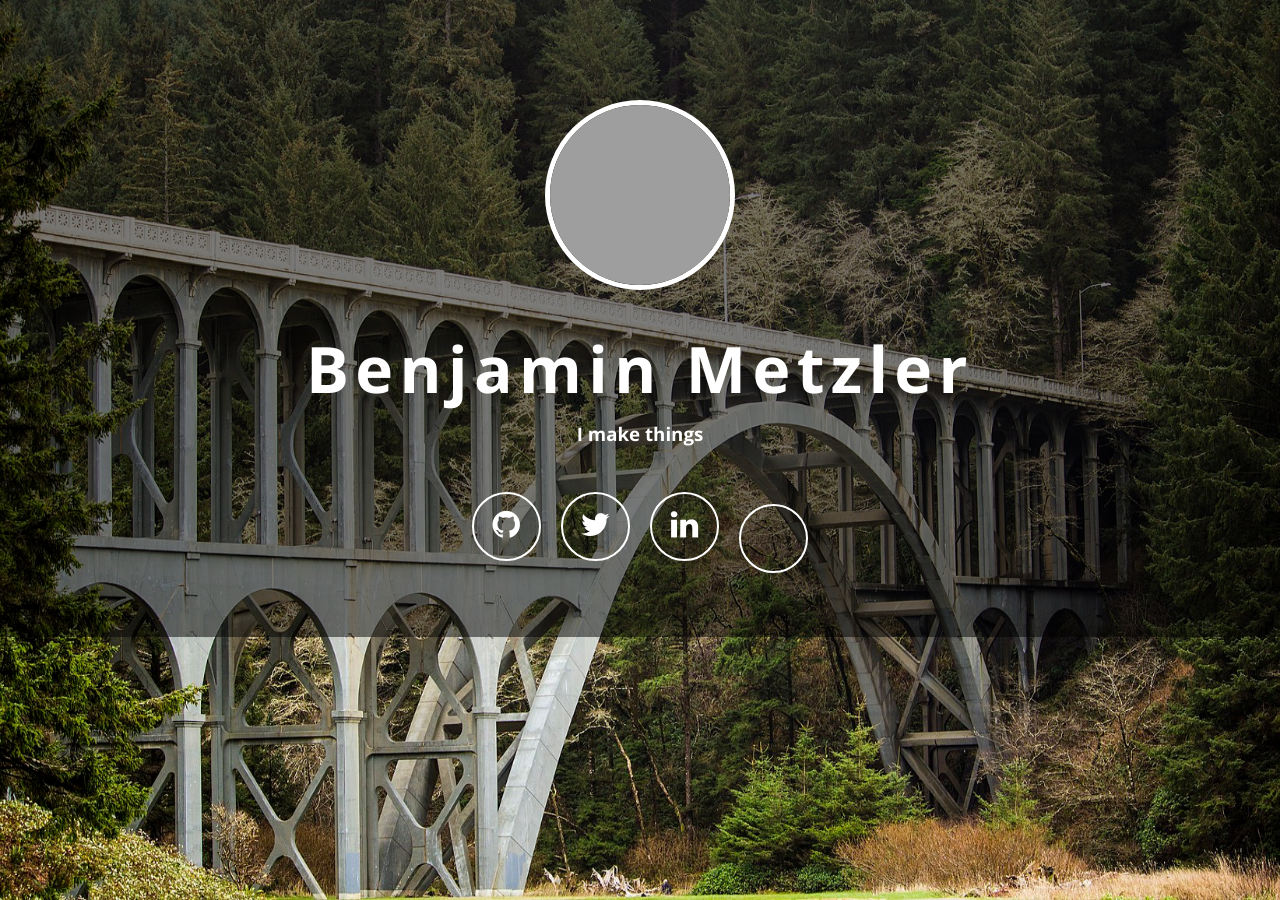
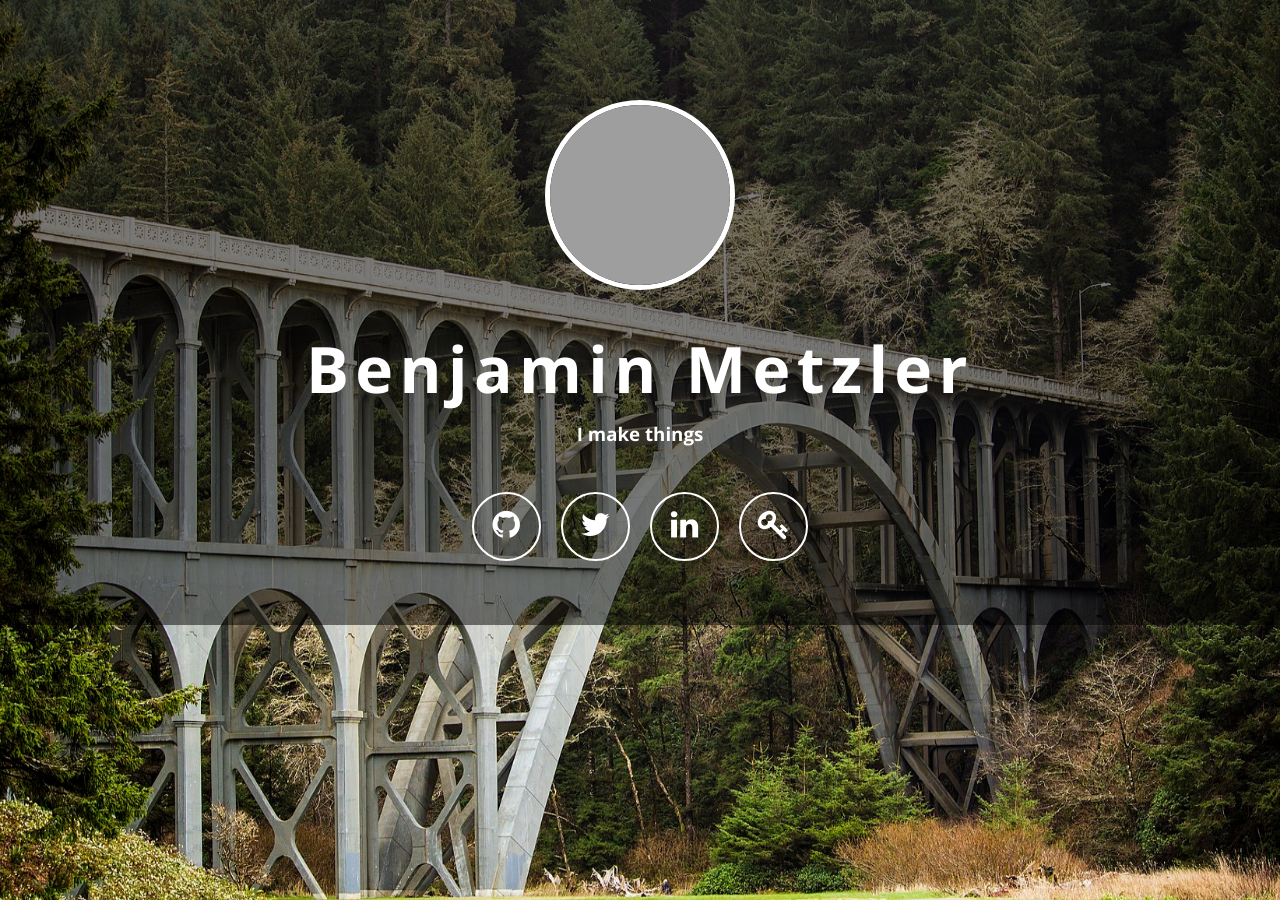
Before and after one commit to benjaminmetzler/benjaminmetzler.github.io, a Jekyll site: the page built from index.html, in a window 1280 px wide. Built offline with Jekyll 4.4.1, drawn with Linux system fonts in a browser that asks for light colours; nearby versions of some CDN libraries; grey boxes are pictures that could not be loaded.

Commit message:
Stupid font awesome:

```diff
--- a/_config.yml
+++ b/_config.yml
@@ -9,7 +9,7 @@
 github_username:  benjaminmetzler
 twitter_username: benjaminmetzler
 linkedin_username: benjaminmetzler
-keybase_url: "https://keybase.io/benjaminmetzler"
+public_key_url: "https://keybase.io/benjaminmetzler"
 
 
 avatar: yes
--- a/index.html
+++ b/index.html
@@ -35,20 +35,84 @@
                     <li><a class="fa fa-2x fa-github" href="https://github.com/{{ site.github_username }}"><span class="description">GitHub</span></a></li>
                     {% endif %}
 
+                    {% if site.codepen_username %}
+                    <li><a class="fa fa-2x fa-codepen" href="https://codepen.io/{{ site.codepen_username }}"><span class="description">CodePen</span></a></li>
+                    {% endif %}
+
+                    {% if site.facebook_username %}
+                    <li><a class="fa fa-2x fa-facebook" href="https://facebook.com/{{ site.facebook_username }}"><span class="description">Facebook</span></a></li>
+                    {% endif %}
+
+                    {% if site.vk_username %}
+                    <li><a class="fa fa-2x fa-vk" href="https://vk.com/{{ site.vk_username }}"><span class="description">ВКонтакте</span></a></li>
+                    {% endif %}
+
                     {% if site.twitter_username %}
                     <li><a class="fa fa-2x fa-twitter" href="https://twitter.com/{{ site.twitter_username }}"><span class="description">Twitter</span></a></li>
+                    {% endif %}
+
+                    {% if site.google_plus_username %}
+                    <li><a class="fa fa-2x fa-google-plus" href="https://plus.google.com/+{{ site.google_plus_username }}"><span class="description">Google +</span></a></li>
                     {% endif %}
 
                     {% if site.linkedin_username %}
                     <li><a class="fa fa-2x fa-linkedin" href="https://linkedin.com/in/{{ site.linkedin_username }}"><span class="description">LinkedIn</span></a></li>
                     {% endif %}
 
+                    {% if site.vine_username %}
+                    <li><a class="fa fa-2x fa-vine" href="https://vine.co/{{ site.vine_username }}"><span class="description">Vine</span></a></li>
+                    {% endif %}
+
+                    {% if site.instagram_username %}
+                    <li><a class="fa fa-2x fa-instagram" href="https://instagram.com/{{ site.instagram_username }}"><span class="description">Instagram</span></a></li>
+                    {% endif %}
+
+                    {% if site.flickr_usernmae %}
+                    <li><a class="fa fa-2x fa-flickr" href="https://flickr.com/photos/{{ site.flickr_username }}"><span class="description">Flickr</span></a></li>
+                    {% endif %}
+
+                    {% if site.steam_username %}
+                    <li><a class="fa fa-2x fa-steam" href="http://steamcommunity.com/id/{{ site.steam_username }}"><span class="description">Steam</span></a></li>
+                    {% endif %}
+
+                    {% if site.soundcloud_username %}
+                    <li><a class="fa fa-2x fa-soundcloud" href="https://soundcloud.com/{{ site.soundcloud_username }}"><span class="description">Soundcloud</span></a></li>
+                    {% endif %}
+
+                    {% if site.lastfm_username %}
+                    <li><a class="fa fa-2x fa-lastfm" href="http://www.last.fm/user/{{ site.lastfm_username }}"><span class="description">Last.fm</span></a></li>
+                    {% endif %}
+
+                    {% if site.stack_of_username %}
+                    <li><a class="fa fa-2x fa-stack-overflow" href="https://stackoverflow.com/users/{{ site.stack_of_username }}"><span class="description">Stack OF</span></a></li>
+                    {% endif %}
+
+                    {% if site.reddit_username %}
+                    <li><a class="fa fa-2x fa-reddit" href="https://reddit.com/user/{{ site.reddit_username }}"><span class="description">Reddit</span></a></li>
+                    {% endif %}
+
+                    {% if site.medium_username %}
+                    <li><a class="fa fa-2x fa-medium" href="https://medium.com/@{{ site.medium_username }}"><span class="description">Medium</span></a></li>
+                    {% endif %}
+
+                    {% if site.tumblr_username %}
+                    <li><a class="fa fa-2x fa-tumblr" href="https://{{ site.tumblr_username }}.tumblr.com/"><span class="description">Tumblr</span></a></li>
+                    {% endif %}
+
+                    {% if site.weibo_username %}
+                    <li><a class="fa fa-2x fa-weibo" href="https://weibo.com/{{ site.weibo_username }}"><span class="description">微博</span></a></li>
+                    {% endif %}
+
                     {% if site.blog_url %}
                     <li><a class="fa fa-2x fa-tags" href="{{ site.baseurl }}{{ site.blog_url }}"><span class="description">Blog</span></a></li>
                     {% endif %}
 
-                    {% if site.keybase_url %}
-                    <li><a class="fa fa-2x fa-keybase" href="{{ site.keybase_url }}"><span class="description">Keybase</span></a></li>
+                    {% if site.email %}
+                    <li><a class="fa fa-2x fa-envelope" href="mailto:{{ site.email }}"><span class="description">Email</span></a></li>
+                    {% endif %}
+
+                    {% if site.public_key_url %}
+                    <li><a class="fa fa-2x fa-key" href="{{ site.public_key_url }}"><span class="description">PGP Key</span></a></li>
                     {% endif %}
                 </ul>
         </div>
```
